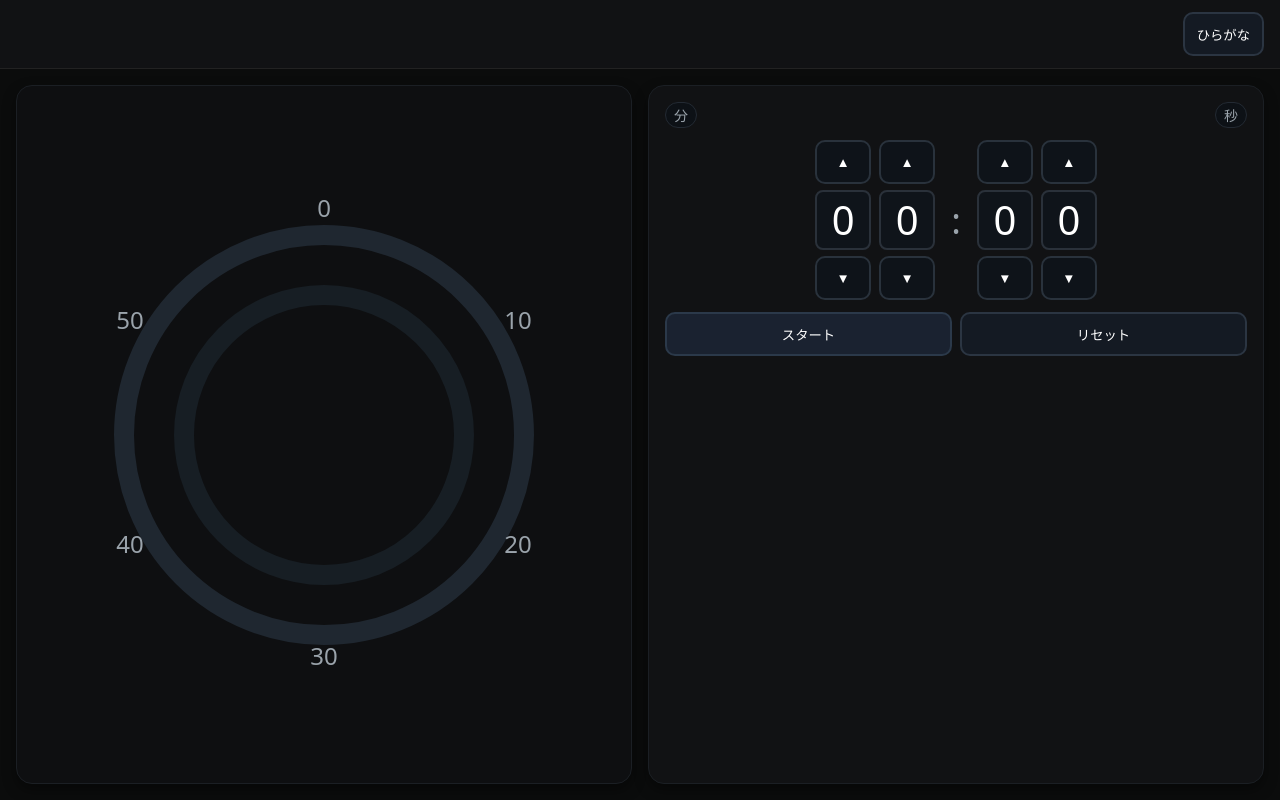
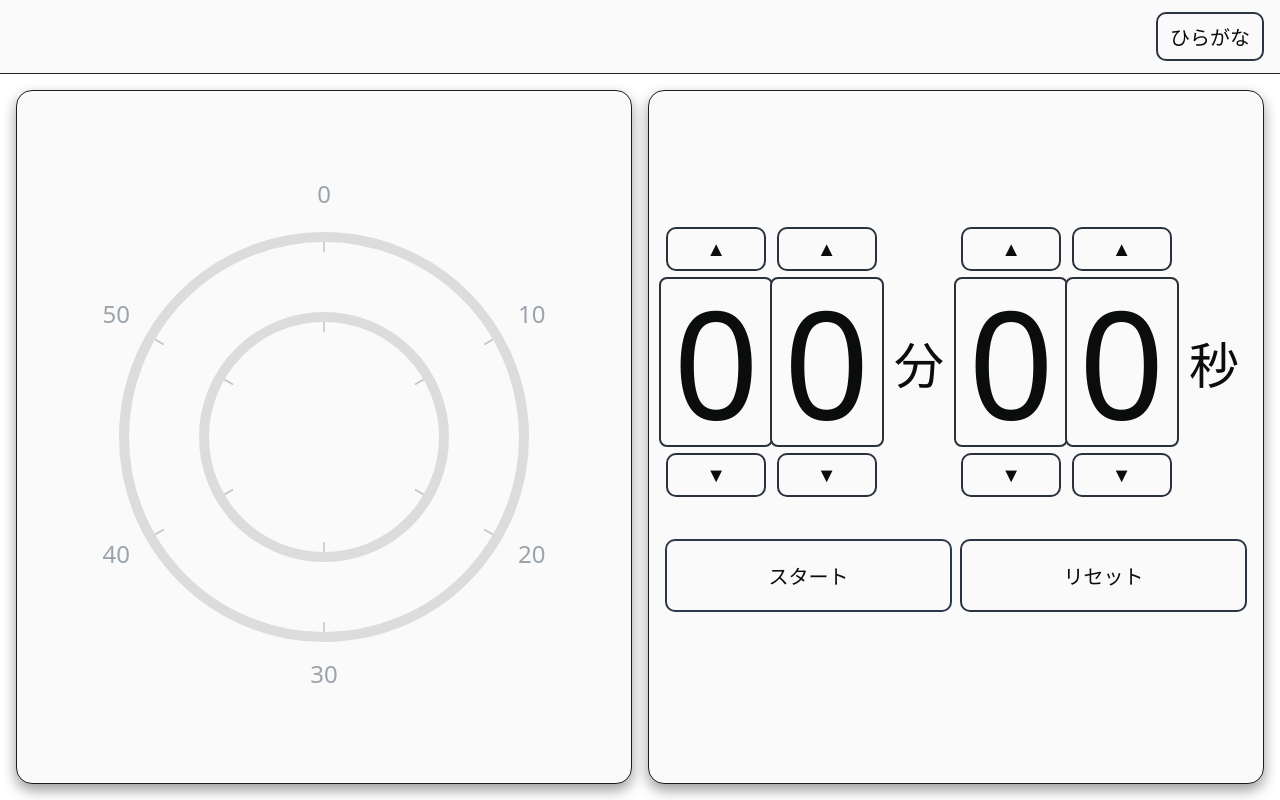
Before and after one commit to itoring/kids-timer, a website: page public/index.html in a window 1280 px wide. Drawn offline with Linux system fonts and the light colour scheme.

Commit message:
タイマー完成

```diff
--- a/public/index.html
+++ b/public/index.html
@@ -39,14 +39,17 @@
           <h2 id="dial-label" class="visually-hidden">アナログ表示</h2>
 
           <!-- SVG: 外側=分、内側=秒。12時起点・時計回り。円弧はドーナツ状の扇形 -->
-          <svg id="dial-svg" viewBox="0 0 240 240" role="img" aria-hidden="true">
+          <svg id="dial-svg" viewBox="0 0 240 260" role="img" aria-hidden="true">
             <!-- 背景リング（外=分, 内=秒） -->
-            <circle id="ring-minutes" cx="120" cy="120" r="100" class="ring ring-min" />
-            <circle id="ring-seconds" cx="120" cy="120" r="70" class="ring ring-sec" />
+            <circle id="ring-minutes" cx="120" cy="130" r="100" class="ring ring-min" />
+            <circle id="ring-seconds" cx="120" cy="130" r="60" class="ring ring-sec" />
 
             <!-- 塗りつぶし扇形（ドーナツ） -->
             <path id="arc-minutes" class="arc arc-min" d="" />
             <path id="arc-seconds" class="arc arc-sec" d="" />
+
+            <!-- ★ 追加：文字盤中心→数字へ向かう線 -->
+            <g id="ticks" aria-hidden="true"></g>
 
             <!-- 目盛りラベル（0,10,20,30,40,50を外側に表示） -->
             <g id="labels">
@@ -58,12 +61,6 @@
         <!-- 操作パネル -->
         <section id="panel" class="panel" aria-labelledby="panel-label">
           <h2 id="panel-label" class="visually-hidden">設定と操作</h2>
-
-          <!-- 分・秒ラベル -->
-          <div class="labels">
-            <span id="label-min" class="unit-label" aria-hidden="true">分</span>
-            <span id="label-sec" class="unit-label" aria-hidden="true">秒</span>
-          </div>
 
           <!-- デジタル表示と上下ボタン（タップ領域44px以上） -->
           <div class="digits">
@@ -80,7 +77,7 @@
               <button id="btn-m-ones-down" class="btn btn-down" aria-label="分一の位を減らす">▼</button>
             </div>
 
-            <div class="colon" aria-hidden="true">:</div>
+            <span id="label-min" class="unit-label" aria-hidden="true">分</span>
 
             <!-- 秒：十の位 -->
             <div class="digit-col">
@@ -94,6 +91,8 @@
               <div id="digit-s-ones" class="digit" role="status" aria-live="off" aria-label="秒一の位">0</div>
               <button id="btn-s-ones-down" class="btn btn-down" aria-label="秒一の位を減らす">▼</button>
             </div>
+
+            <span id="label-sec" class="unit-label" aria-hidden="true">秒</span>
           </div>
 
           <!-- スタート/ストップ、リセット -->
--- a/public/script.js
+++ b/public/script.js
@@ -34,6 +34,7 @@
    restoreLangMode();
    setupUITexts();
    layoutDialLabels();
+   layoutDialTicks();
    bindEvents();
    updateAllViews(); // 00:00描画
  });
@@ -122,14 +123,54 @@
    }
  }
 
+/* 文字盤に目盛りを入れる
+*/
+ function layoutDialTicks() {
+  const g = document.getElementById('ticks');
+  g.innerHTML = '';
+
+  const cx = 120, cy = 130;
+
+  drawTicksForRing(cx, cy, 100); // 外リング
+  drawTicksForRing(cx, cy, 60);  // 内リング
+}
+
+/* 実際にメモリを描画する
+*/
+function drawTicksForRing(cx, cy, ringRadius) {
+  const g = document.getElementById('ticks');
+
+  // リングから内側に10px入った場所まで線を描く
+  const rTickEnd = ringRadius - 2.5;
+  const rTickStart = rTickEnd - 5; // 線の長さ 8px（調整OK）
+
+  const labels = [0, 10, 20, 30, 40, 50];
+  labels.forEach((_, i) => {
+    const deg = -90 + i * 60;
+    const rad = deg * Math.PI / 180;
+
+    const x1 = cx + rTickStart * Math.cos(rad);
+    const y1 = cy + rTickStart * Math.sin(rad);
+    const x2 = cx + rTickEnd * Math.cos(rad);
+    const y2 = cy + rTickEnd * Math.sin(rad);
+
+    const line = document.createElementNS("http://www.w3.org/2000/svg", "line");
+    line.setAttribute("x1", x1);
+    line.setAttribute("y1", y1);
+    line.setAttribute("x2", x2);
+    line.setAttribute("y2", y2);
+    g.appendChild(line);
+  });
+}
+
  /* 文字盤のラベル（0,10,20,30,40,50）を配置
     - 12時起点（0）から時計回りに60度刻み
  */
  function layoutDialLabels() {
    const g = document.getElementById('labels');
    g.innerHTML = '';
-   const cx = 120, cy = 120;
-   const r = 112; // 外周より少し外に出すと読みやすい
+   const cx = 120, cy = 130;
+   const r = 120; // 外周より少し外に出すと読みやすい
    const labels = [0, 10, 20, 30, 40, 50];
    labels.forEach((val, i) => {
      const deg = -90 + i * 60; // 12時起点
@@ -445,15 +486,18 @@
 
  /* ライブリージョンへ辞書メッセージ */
  function speak(keyPath) {
+/*
   if (!keyPath) {
      els['live'].textContent = '';
      return;
    }
    els['live'].textContent = t(keyPath);
+*/
    }
 
  /* 無効操作時の視覚フィードバック */
  function flashDigits() {
+/*
   const boxes = [
      'digit-m-tens','digit-m-ones','digit-s-tens','digit-s-ones'
    ].map(id => els[id]);
@@ -463,6 +507,7 @@
      void el.offsetWidth;
      el.classList.add('flash');
    });
+*/
    }
 
  /* 画面全体更新（数字・ダイヤル・SRラベル） */
@@ -478,8 +523,8 @@
    const degMin = Math.min(360, m * 6);
    const degSec = Math.min(360, s * 6);
 
-   els['arc-minutes'].setAttribute('d', donutPath(120, 120, 112, 88, degMin));
-   els['arc-seconds'].setAttribute('d', donutPath(120, 120, 82, 58, degSec));
+   els['arc-minutes'].setAttribute('d', donutPath(120, 130, 97, 62, degMin));
+   els['arc-seconds'].setAttribute('d', donutPath(120, 130, 57, 30, degSec));
 
    // SR向け合計時間
    const mm = String(m).padStart(2, '0');
@@ -495,16 +540,47 @@
  /* ========== SVGドーナツ扇形：12時起点・時計回り ========== */
  /**
   * donutPath(cx, cy, rOuter, rInner, angleDeg)
-  * 角度0で何も描かない。0<angle<360 はドーナツ扇形。360は全周に近い形を描く。
+  * 角度0で何も描かない。0<angle<360 はドーナツ扇形。360は180度のドーナツ扇形２つで表現する。
   */
 function donutPath(cx, cy, rOuter, rInner, angleDeg) {
   const a = Math.max(0, Math.min(360, angleDeg));
   if (a === 0) return '';
 
-   // 12時起点（-90度）から時計回りに a 度
-   const startA = (-90 * Math.PI) / 180;
-   const endA = ((-90 + a) * Math.PI) / 180;
+  // 12時起点（-90°）
+  const startA = (-90) * Math.PI / 180;
+  const endA   = (-90 + a) * Math.PI / 180;
 
+  // 360度は特別処理：外周を180°×2、内周も逆回りで180°×2
+  if (a === 360) {
+    const midA = (90) * Math.PI / 180; // 12時→6時→12時 に戻る
+
+    // 外周: 上(12時)→下(6時)→上(12時)（時計回り）
+    const xOuterTop = cx + rOuter * Math.cos(startA);
+    const yOuterTop = cy + rOuter * Math.sin(startA);
+    const xOuterBot = cx + rOuter * Math.cos(midA);
+    const yOuterBot = cy + rOuter * Math.sin(midA);
+
+    // 内周: 上→下→上（反時計回りで戻る）
+    const xInnerTop = cx + rInner * Math.cos(startA);
+    const yInnerTop = cy + rInner * Math.sin(startA);
+    const xInnerBot = cx + rInner * Math.cos(midA);
+    const yInnerBot = cy + rInner * Math.sin(midA);
+
+    // large-arc=1, sweep: 外=1(時計回り), 内=0(反時計回り)
+    return [
+      // 外周をぐるっと一周
+      `M ${xOuterTop} ${yOuterTop}`,
+      `A ${rOuter} ${rOuter} 0 1 1 ${xOuterBot} ${yOuterBot}`,
+      `A ${rOuter} ${rOuter} 0 1 1 ${xOuterTop} ${yOuterTop}`,
+      // 内周へ移動して逆回り
+      `L ${xInnerTop} ${yInnerTop}`,
+      `A ${rInner} ${rInner} 0 1 0 ${xInnerBot} ${yInnerBot}`,
+      `A ${rInner} ${rInner} 0 1 0 ${xInnerTop} ${yInnerTop}`,
+      'Z'
+    ].join(' ');
+  }
+
+  // 0 < a < 360 は通常のドーナツ扇形
   const x0 = cx + rOuter * Math.cos(startA);
   const y0 = cy + rOuter * Math.sin(startA);
   const x1 = cx + rOuter * Math.cos(endA);
@@ -517,17 +593,15 @@
 
   const largeArc = a > 180 ? 1 : 0;
 
-   // パスは塗りつぶし不要のため stroke を使用する設計だったが
-   // 扇形として視覚的に太い帯を見せたいので、ここでは「塗りパス」でドーナツ扇形を構築。
-   // ただし stroke で太さを出す場合は circle+stroke-dasharray 等でも実現可能。
   return [
-     `M ${x0.toFixed(2)} ${y0.toFixed(2)}`,
-     `A ${rOuter} ${rOuter} 0 ${largeArc} 1 ${x1.toFixed(2)} ${y1.toFixed(2)}`,
-     `L ${xi0.toFixed(2)} ${yi0.toFixed(2)}`,
-     `A ${rInner} ${rInner} 0 ${largeArc} 0 ${xi1.toFixed(2)} ${yi1.toFixed(2)}`,
+    `M ${x0} ${y0}`,
+    `A ${rOuter} ${rOuter} 0 ${largeArc} 1 ${x1} ${y1}`,
+    `L ${xi0} ${yi0}`,
+    `A ${rInner} ${rInner} 0 ${largeArc} 0 ${xi1} ${yi1}`,
     'Z'
   ].join(' ');
 }
+
 
  /* ========== サウンド（Web Audio API） ========== */
  let audioCtx = null;
--- a/public/style.css
+++ b/public/style.css
@@ -6,17 +6,17 @@
    ========================================================================== */
 
    :root {
-    --bg: #0b0c0c;
-    --panel: #111214;
-    --text: #ffffff;
+    --bg: #ffffff;
+    --panel: #fafafa;
+    --text: #0b0c0c;
     --accent: #00c2ff; /* 秒の色 */
-    --accent2: #ffcc00; /* 分の色 */
+    --accent2: #ffa500; /* 分の色 */
     --muted: #9aa3ab;
     --error: #ff4d4f;
     --ok: #00d084;
 
-    --ring-stroke: 10;
-    --arc-gap: 6; /* ドーナツの外内間の隙間風味（見た目調整） */
+    --ring-stroke: 5;
+    --arc-gap: 10; /* ドーナツの外内間の隙間風味（見た目調整） */
 
     --tap-min: 44px;
     --radius: 16px;
@@ -89,7 +89,7 @@
   .dial {
     display: grid;
     place-items: center;
-    background: #0e0f11;
+    background: #fafafa;
     border: 1px solid #1b1f24;
     border-radius: var(--radius);
     padding: 12px;
@@ -110,30 +110,37 @@
   }
 
   .ring-min {
-    stroke: #1f2730;
+    stroke: #dcdcdc;
   }
   .ring-sec {
-    stroke: #171e24;
+    stroke: #dcdcdc;
   }
 
   .arc {
-    fill: none;
+    stroke: none;
     stroke-linecap: butt;
   }
 
   /* 分の扇形（外側ドーナツ） */
   .arc-min {
-    stroke: var(--accent2);
-    stroke-width: 24; /* ドーナツ厚さ */
+    fill: var(--accent2);
   }
 
   /* 秒の扇形（内側ドーナツ） */
   .arc-sec {
-    stroke: var(--accent);
-    stroke-width: 24;
+    fill: var(--accent);
   }
 
-  /* ラベル文字（0,10,20,30,40,50） */
+  /* 文字盤の線 */
+  #ticks line {
+    stroke: var(--muted);
+    stroke-width: 1.5;
+    opacity: 0.6;
+    vector-effect: non-scaling-stroke;
+    pointer-events: none;
+  }
+
+/* ラベル文字（0,10,20,30,40,50） */
   #labels text {
     fill: var(--muted);
     font-size: 12px;
@@ -143,9 +150,11 @@
 
   /* パネル */
   .panel {
-    display: grid;
-    grid-template-rows: auto auto auto 1fr;
+    display: flex;
+    flex-direction: column;
+    justify-content: center;
     gap: 12px;
+    align-content: center;
     background: var(--panel);
     border: 1px solid #1b1f24;
     border-radius: var(--radius);
@@ -161,11 +170,11 @@
   }
 
   .unit-label {
+    font-size: 50px;
     padding: 2px 8px;
-    background: #0d1116;
+    background: #fafafa;
     border-radius: 999px;
-    border: 1px solid #232a33;
-  }
+    }
 
   /* デジタル表示 */
   .digits {
@@ -187,19 +196,19 @@
   .digit {
     min-width: 56px;
     text-align: center;
-    font-size: 40px;
+    font-size: 150px;
     line-height: 1;
     padding: 8px 12px;
     border-radius: 8px;
     border: 2px solid #2a313a;
-    background: #0f141a;
+    background: #fafafa;
   }
 
   /* 無効操作の軽いアテンション（点灯） */
   .digit.flash {
     animation: flash 240ms ease-in-out 1;
     border-color: var(--error);
-    color: #fff;
+/*    color: #fff;*/
   }
   @keyframes flash {
     0% {
@@ -226,7 +235,7 @@
     padding: 8px 12px;
     border-radius: 10px;
     border: 2px solid #29323c;
-    background: #0e1319;
+    background: #fafafa;
     color: var(--text);
     cursor: pointer;
     user-select: none;
@@ -234,7 +243,7 @@
   }
   .btn:hover {
     transform: translateY(-1px);
-    background: #121a22;
+    background: #c0c0c0;
   }
   .btn:active {
     transform: translateY(0);
@@ -245,7 +254,7 @@
   }
 
   .btn-primary {
-    background: #1a2230;
+    background: #fafafa;
     border-color: #2b394a;
   }
   .btn-primary:focus-visible {
@@ -253,16 +262,22 @@
   }
 
   .btn-secondary {
-    background: #141a23;
+
+    background: #fafafa;
     border-color: #2b3542;
   }
   .btn-secondary:focus-visible {
     outline: 3px solid var(--accent);
   }
+  .btn-primary,
+  .btn-secondary {
+    font-size: 20px;
+  }
 
   .btn-up,
   .btn-down {
-    width: 56px;
+    font-size: 20px;
+    width: 100px;
   }
 
   /* コントロール行 */
@@ -270,7 +285,13 @@
     display: grid;
     grid-template-columns: 1fr 1fr;
     gap: 8px;
-  }
+    margin-top: 30px;
+}
+
+#btn-startstop,
+#btn-reset {
+    padding: 20px;
+}
 
   /* ライブメッセージ */
   .live {
```
Also changed, not shown: 1 other file. Lines whose indentation alone changed are shown as unchanged.
